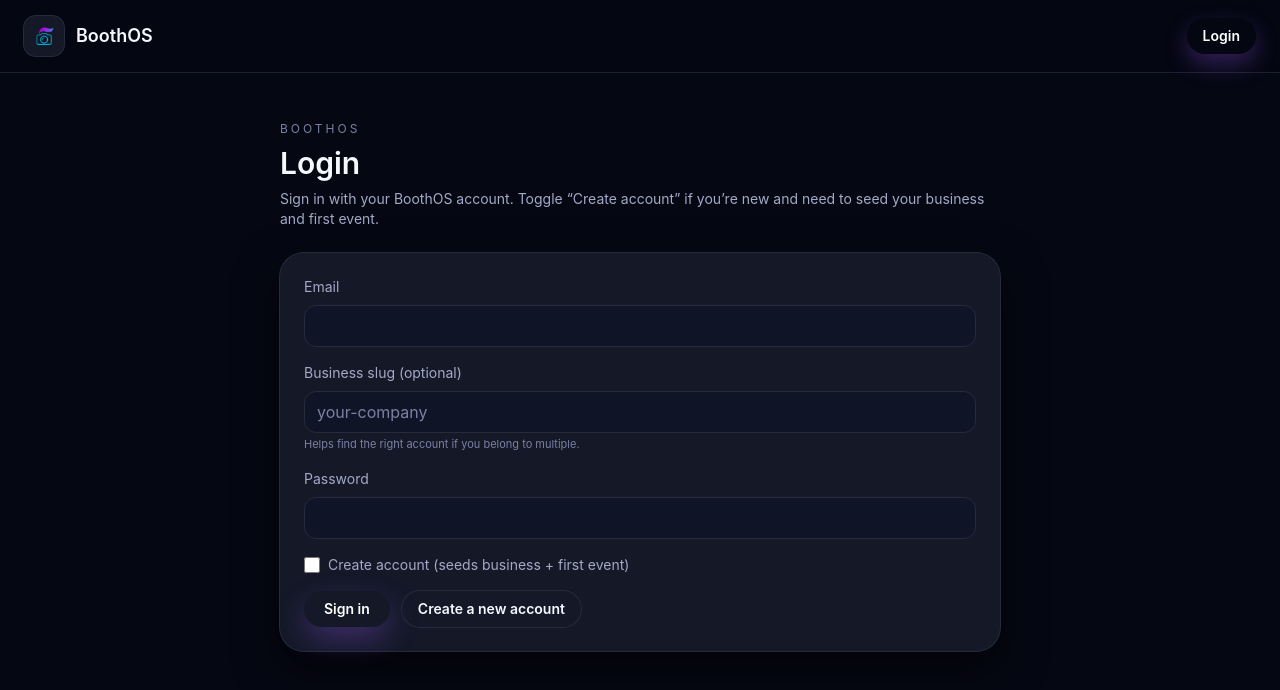
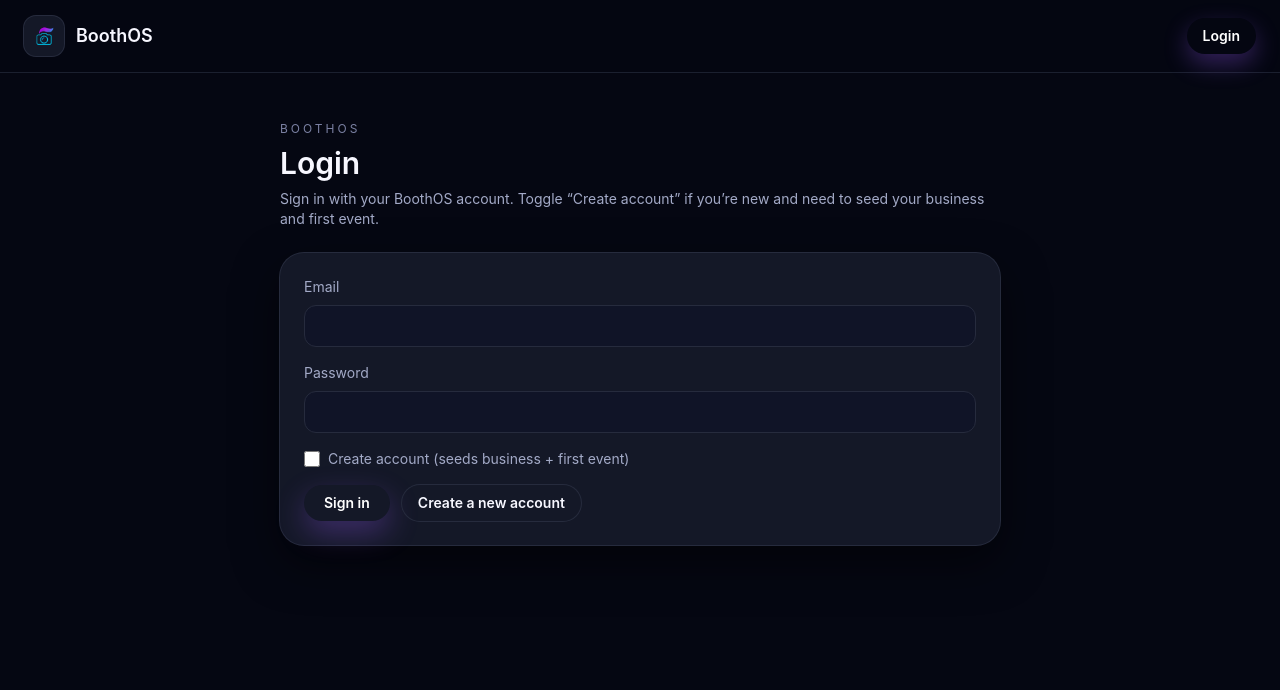
Before and after one commit to PvP2Max/pvp2max-photobooth, a Next.js app: page /login in a window 1280 px wide. Shown: the top 690 px of the page. Built offline with nearby package versions, Linux system fonts and the light colour scheme; no server answers.

Commit message:
Remove business slug from login payload and UI

```diff
--- a/src/app/components/LoginForm.tsx
+++ b/src/app/components/LoginForm.tsx
@@ -23,7 +23,7 @@ export default function LoginForm() {
       const endpoint = registering ? "/api/auth/register" : "/api/auth/business";
       const payload = registering
         ? { email, password, businessName, businessSlug, eventName, eventSlug }
-        : { email, password, businessSlug };
+        : { email, password };
       const res = await fetch(endpoint, {
         method: "POST",
         headers: { "Content-Type": "application/json" },
@@ -73,18 +73,6 @@ export default function LoginForm() {
               onChange={(e) => setEmail(e.target.value)}
               className="mt-2 w-full rounded-xl border border-[var(--color-border-subtle)] bg-[var(--input-bg)] px-3 py-2 text-base text-[var(--color-text)] placeholder:text-[var(--input-placeholder)] focus:border-[var(--input-border-focus)] focus:outline-none"
             />
-          </label>
-          <label className="text-sm text-[var(--color-text-muted)]">
-            Business slug (optional)
-            <input
-              value={businessSlug}
-              onChange={(e) => setBusinessSlug(e.target.value)}
-              placeholder="your-company"
-              className="mt-2 w-full rounded-xl border border-[var(--color-border-subtle)] bg-[var(--input-bg)] px-3 py-2 text-base text-[var(--color-text)] placeholder:text-[var(--input-placeholder)] focus:border-[var(--input-border-focus)] focus:outline-none"
-            />
-            <span className="text-[11px] text-[var(--color-text-soft)]">
-              Helps find the right account if you belong to multiple.
-            </span>
           </label>
           <label className="text-sm text-[var(--color-text-muted)]">
             Password
```
